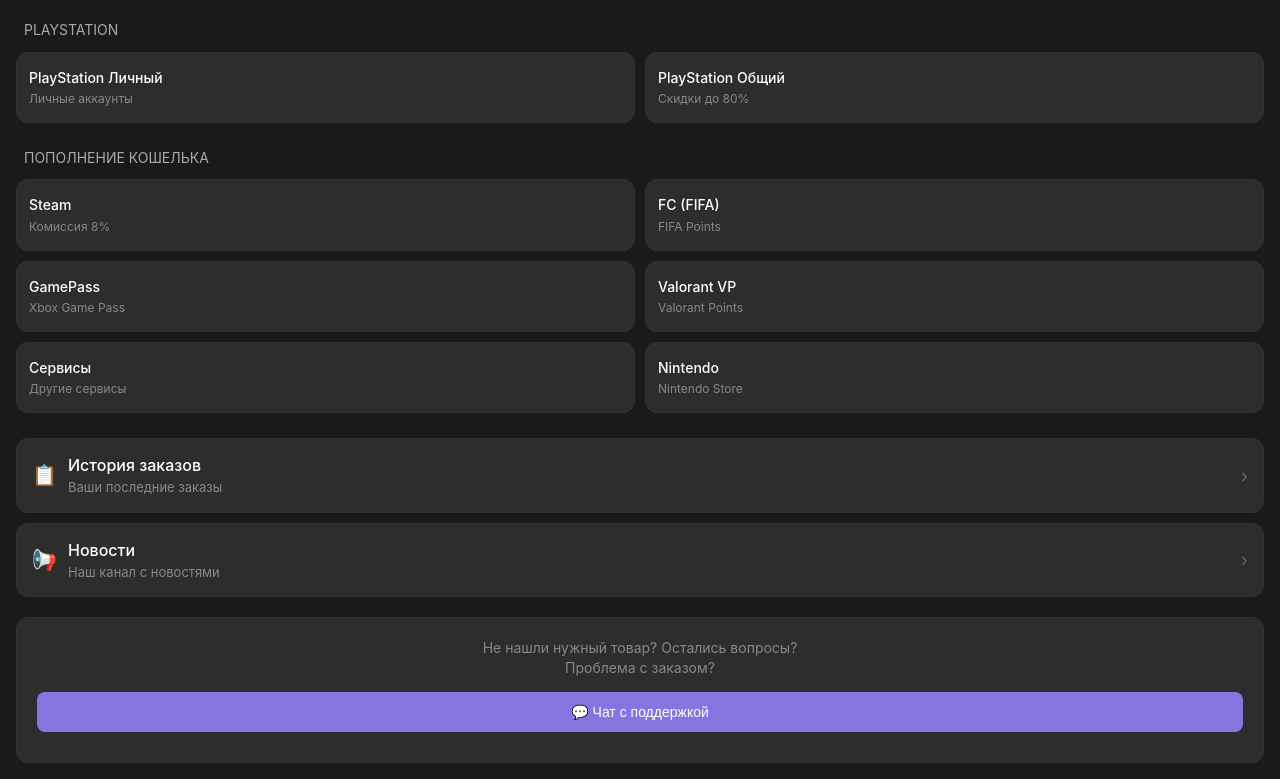
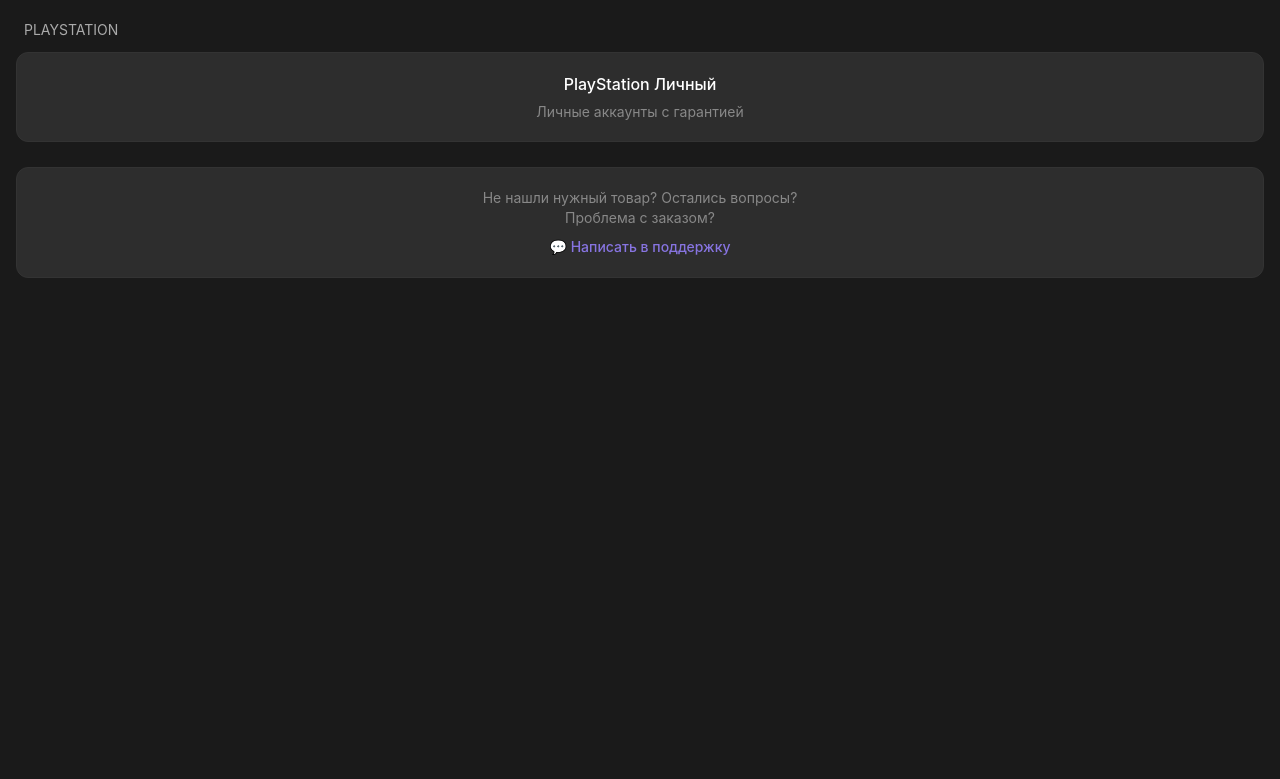
Before and after one commit to igorone0010-netizen/gosha-store, a Flask app: page / in a window 1280 px wide. Shown: the part 66-845 px from the top of the page. After the commit the page ends 344 px from the top, so only its background shows below. Run offline with Flask 3, Linux system fonts and the light colour scheme; some libraries are stand-ins or nearby versions.

Commit message:
Update index.html

```diff
--- a/templates/index.html
+++ b/templates/index.html
@@ -70,7 +70,7 @@
 
         .menu-grid {
             display: grid;
-            grid-template-columns: 1fr 1fr;
+            grid-template-columns: 1fr;
             gap: 10px;
         }
 
@@ -78,10 +78,10 @@
             background: var(--tg-theme-secondary-bg-color, #2d2d2d);
             border: 1px solid var(--tg-theme-hint-color, #333);
             border-radius: 12px;
-            padding: 15px 12px;
+            padding: 20px;
             cursor: pointer;
             transition: all 0.2s;
-            text-align: left;
+            text-align: center;
         }
 
         .menu-button:active {
@@ -90,14 +90,14 @@
         }
 
         .button-name {
-            font-size: 14px;
+            font-size: 16px;
             font-weight: 500;
-            margin-bottom: 4px;
+            margin-bottom: 8px;
             color: var(--tg-theme-text-color, #ffffff);
         }
 
         .button-description {
-            font-size: 12px;
+            font-size: 14px;
             color: var(--tg-theme-hint-color, #888);
             line-height: 1.3;
         }
@@ -259,34 +259,35 @@
             font-size: 14px;
         }
 
-        .support-container {
+        .support-section {
             background: var(--tg-theme-secondary-bg-color, #2d2d2d);
             border-radius: 12px;
             padding: 20px;
             margin-top: 20px;
             border: 1px solid var(--tg-theme-hint-color, #333);
+            cursor: pointer;
+            transition: all 0.2s;
+        }
+
+        .support-section:active {
+            background: var(--tg-theme-button-color, #8774e1);
+            transform: scale(0.98);
         }
 
         .support-text {
             color: var(--tg-theme-hint-color, #888);
             font-size: 14px;
-            margin-bottom: 15px;
+            margin-bottom: 10px;
             line-height: 1.4;
             text-align: center;
         }
 
-        .support-button {
-            background: var(--tg-theme-button-color, #8774e1);
-            color: var(--tg-theme-button-text-color, #ffffff);
-            border: none;
-            border-radius: 8px;
-            padding: 12px 16px;
+        .support-link {
+            color: var(--tg-theme-button-color, #8774e1);
+            font-weight: 500;
             font-size: 14px;
-            font-weight: 500;
-            cursor: pointer;
-            width: 100%;
-            margin-bottom: 10px;
             text-align: center;
+            display: block;
         }
     </style>
 </head>
@@ -306,74 +307,18 @@
             <div class="menu-grid">
                 <div class="menu-button" onclick="showProducts('playstation_personal')">
                     <div class="button-name">PlayStation Личный</div>
-                    <div class="button-description">Личные аккаунты</div>
-                </div>
-                <div class="menu-button" onclick="showProducts('playstation_shared')">
-                    <div class="button-name">PlayStation Общий</div>
-                    <div class="button-description">Скидки до 80%</div>
+                    <div class="button-description">Личные аккаунты с гарантией</div>
                 </div>
             </div>
         </div>
 
-        <!-- Пополнение кошелька -->
-        <div class="section">
-            <div class="section-title">ПОПОЛНЕНИЕ КОШЕЛЬКА</div>
-            <div class="menu-grid">
-                <div class="menu-button" onclick="showProducts('steam')">
-                    <div class="button-name">Steam</div>
-                    <div class="button-description">Комиссия 8%</div>
-                </div>
-                <div class="menu-button" onclick="showProducts('fifa')">
-                    <div class="button-name">FC (FIFA)</div>
-                    <div class="button-description">FIFA Points</div>
-                </div>
-                <div class="menu-button" onclick="showProducts('gamepass')">
-                    <div class="button-name">GamePass</div>
-                    <div class="button-description">Xbox Game Pass</div>
-                </div>
-                <div class="menu-button" onclick="showProducts('valorant')">
-                    <div class="button-name">Valorant VP</div>
-                    <div class="button-description">Valorant Points</div>
-                </div>
-                <div class="menu-button" onclick="showProducts('services')">
-                    <div class="button-name">Сервисы</div>
-                    <div class="button-description">Другие сервисы</div>
-                </div>
-                <div class="menu-button" onclick="showProducts('nintendo')">
-                    <div class="button-name">Nintendo</div>
-                    <div class="button-description">Nintendo Store</div>
-                </div>
-            </div>
-        </div>
-
-        <!-- Навигационные кнопки -->
-        <div class="nav-button" onclick="showHistory()">
-            <div class="nav-icon">📋</div>
-            <div class="nav-text">
-                <div class="nav-title">История заказов</div>
-                <div class="nav-subtitle">Ваши последние заказы</div>
-            </div>
-            <div class="nav-arrow">›</div>
-        </div>
-
-        <div class="nav-button" onclick="openNewsChannel()">
-            <div class="nav-icon">📢</div>
-            <div class="nav-text">
-                <div class="nav-title">Новости</div>
-                <div class="nav-subtitle">Наш канал с новостями</div>
-            </div>
-            <div class="nav-arrow">›</div>
-        </div>
-
         <!-- Поддержка -->
-        <div class="support-container">
+        <div class="support-section" onclick="openSupport()">
             <div class="support-text">
                 Не нашли нужный товар? Остались вопросы?<br>
                 Проблема с заказом?
             </div>
-            <button class="support-button" onclick="openSupport()">
-                💬 Чат с поддержкой
-            </button>
+            <div class="support-link">💬 Написать в поддержку</div>
         </div>
     </div>
 
@@ -381,7 +326,7 @@
     <div id="products-page" class="page">
         <div class="back-button" onclick="showMain()">
             <div class="back-arrow">‹</div>
-            <div id="current-category-name">Товары</div>
+            <div id="current-category-name">PlayStation Личный</div>
         </div>
 
         <div id="products-container" class="products-grid">
@@ -440,7 +385,7 @@
 
     <!-- Страница истории -->
     <div id="history-page" class="page">
-        <div class="back-button" onclick="showMain()">
+        <div class="back-button" onclick="showProfile()">
             <div class="back-arrow">‹</div>
             <div>История заказов</div>
         </div>
@@ -538,18 +483,6 @@
         async function showProducts(category) {
             currentCategory = category;
 
-            const categoryNames = {
-                'playstation_personal': 'PlayStation Личный',
-                'playstation_shared': 'PlayStation Общий',
-                'steam': 'Steam',
-                'fifa': 'FC (FIFA)',
-                'gamepass': 'GamePass',
-                'valorant': 'Valorant VP',
-                'services': 'Сервисы',
-                'nintendo': 'Nintendo'
-            };
-            document.getElementById('current-category-name').textContent = categoryNames[category] || 'Товары';
-
             try {
                 const response = await fetch(`/api/products?category=${category}`);
                 const products = await response.json();
@@ -594,23 +527,9 @@
             `).join('');
         }
 
-        // Открыть поддержку
+        // Открыть поддержку (весь блок кликабельный)
         function openSupport() {
-            tg.showPopup({
-                title: '💬 Чат с поддержкой',
-                message: 'Напишите нам: @GoshaPlayStation\n\nМы ответим в ближайшее время!',
-                buttons: [{
-                    type: 'default',
-                    text: 'Открыть чат',
-                    id: 'open_chat'
-                }]
-            });
-
-            tg.onEvent('popupButtonClicked', (btn) => {
-                if (btn.id === 'open_chat') {
-                    tg.openLink('https://t.me/GoshaPlayStation');
-                }
-            });
+            tg.openLink('https://t.me/GoshaPlayStation');
         }
 
         // Добавить в корзину
```
